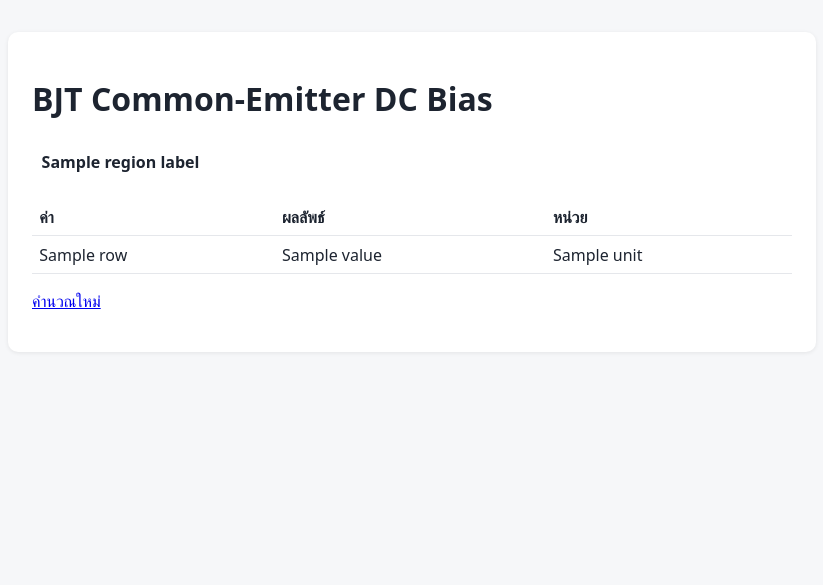
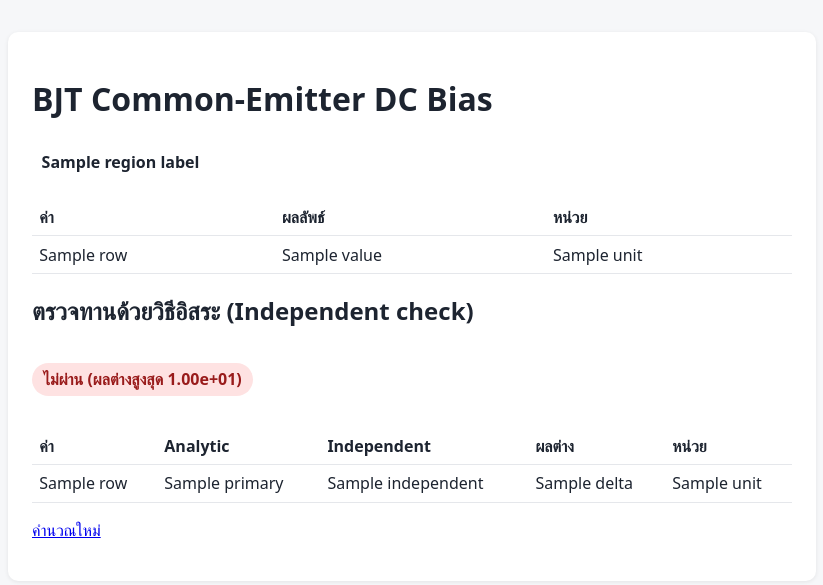
Before and after one commit to Phitchapha-dotcom/eng29-2121-git-lab01, a Flask app: template templates/result.html in a window 1280 px wide. Shown: the top 585 px of the page, without its empty margins (228-1051 px from the left). Run offline with Flask 3, Linux system fonts and the light colour scheme; the template is opened without the code that fills it: most values are stand-ins (such as "Sample title", 1, 10 or a date in 2020).

Commit message:
feat: show independent comparison and pass/fail badge

```diff
--- a/app.py
+++ b/app.py
@@ -41,6 +41,32 @@ def format_result(result) -> list[tuple[str, str, str]]:
     ]
 
 
+def comparison_rows(analysis) -> list[dict[str, str]]:
+    quantities = (
+        ("VB", "vb", "V", 1.0, 4),
+        ("VE", "ve", "V", 1.0, 4),
+        ("VC", "vc", "V", 1.0, 4),
+        ("VCE", "vce", "V", 1.0, 4),
+        ("IB", "ib", "µA", 1e6, 3),
+        ("IC", "ic", "mA", 1e3, 4),
+        ("IE", "ie", "mA", 1e3, 4),
+    )
+    rows = []
+    for label, attribute, unit, scale, digits in quantities:
+        primary = getattr(analysis.primary, attribute) * scale
+        independent = getattr(analysis.independent, attribute) * scale
+        rows.append(
+            {
+                "label": label,
+                "unit": unit,
+                "primary": f"{primary:.{digits}f}",
+                "independent": f"{independent:.{digits}f}",
+                "delta": f"{abs(primary - independent):.2e}",
+            }
+        )
+    return rows
+
+
 def create_app() -> Flask:
     app = Flask(__name__)
 
@@ -74,6 +100,7 @@ def create_app() -> Flask:
             inputs=inputs,
             analysis=analysis,
             rows=format_result(analysis.primary),
+            comparison=comparison_rows(analysis),
             region_labels=REGION_LABELS,
         )
 
--- a/static/style.css
+++ b/static/style.css
@@ -23,3 +23,6 @@ button { padding: 0.6rem 1.2rem; font-weight: 600; cursor: pointer; }
 .region-saturation, .region-cutoff { background: #fee2e2; }
 table { width: 100%; border-collapse: collapse; margin: 1rem 0; }
 th, td { text-align: left; padding: 0.45rem; border-bottom: 1px solid #e5e7eb; }
+.badge { display: inline-block; padding: 0.35rem 0.7rem; border-radius: 999px; font-weight: 700; }
+.badge-pass { background: #dcfce7; color: #166534; }
+.badge-fail { background: #fee2e2; color: #991b1b; }
--- a/templates/result.html
+++ b/templates/result.html
@@ -19,5 +19,27 @@
   </tbody>
 </table>
 
+<h2>ตรวจทานด้วยวิธีอิสระ (Independent check)</h2>
+<p class="badge {% if analysis.agrees %}badge-pass{% else %}badge-fail{% endif %}">
+  {% if analysis.agrees %}ผ่าน{% else %}ไม่ผ่าน{% endif %}
+  (ผลต่างสูงสุด {{ "%.2e"|format(analysis.max_delta) }})
+</p>
+<table>
+  <thead>
+    <tr><th>ค่า</th><th>Analytic</th><th>Independent</th><th>ผลต่าง</th><th>หน่วย</th></tr>
+  </thead>
+  <tbody>
+    {% for row in comparison %}
+    <tr>
+      <td>{{ row.label }}</td>
+      <td>{{ row.primary }}</td>
+      <td>{{ row.independent }}</td>
+      <td>{{ row.delta }}</td>
+      <td>{{ row.unit }}</td>
+    </tr>
+    {% endfor %}
+  </tbody>
+</table>
+
 <p><a href="{{ url_for('index') }}">คำนวณใหม่</a></p>
 {% endblock %}
```
Also changed, not shown: tests/test_app.py (+19 -0 lines).
